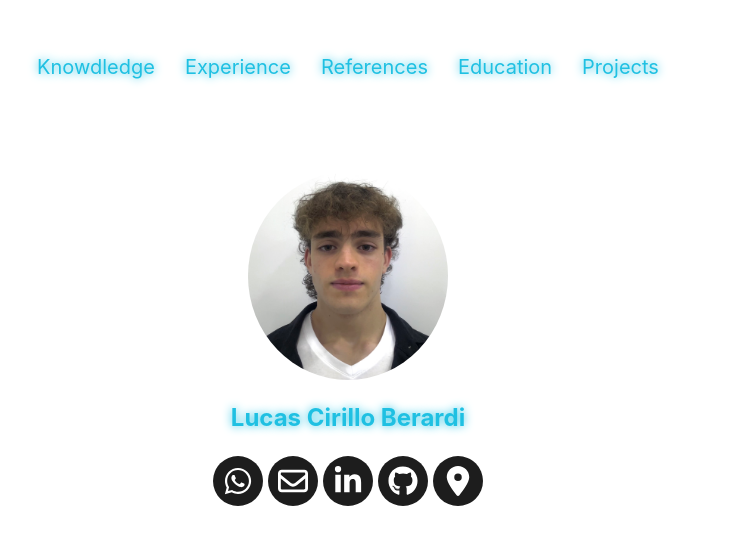
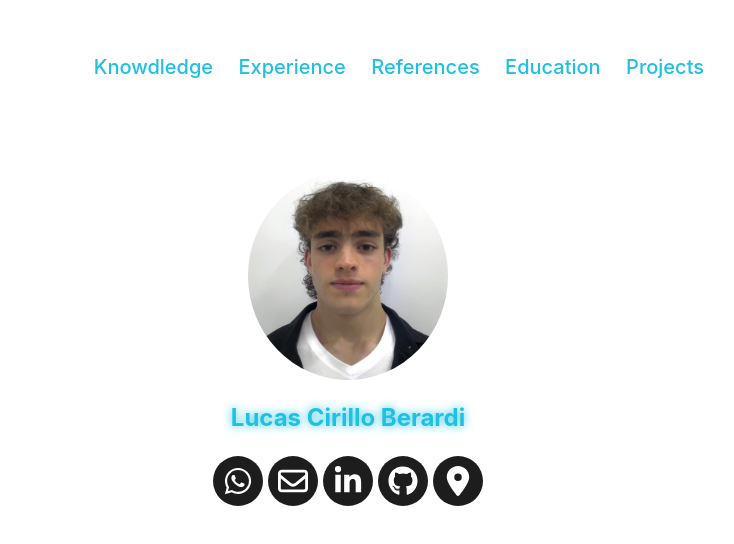
Before and after one commit to LucasGitP/portfolio, a React (Vite) app: page / in a window 1280 px wide. Shown: the top 544 px of the page, without its empty margins (292-1026 px from the left). Built offline with nearby package versions, Linux system fonts and the light colour scheme.

Commit message:
feat(Navbar.jsx): add an a label to navbar items

```diff
--- a/src/components/Navbar/Navbar.css
+++ b/src/components/Navbar/Navbar.css
@@ -1,16 +1,33 @@
 .navbar {
+  display: flex;
+  justify-content: center;
   padding: 20px 0 40px;
   ul {
-    display: flex;
-    gap: 30px;
-    padding: 0;
-    margin: 0;
-    list-style: none;
   }
 
   li {
     color: #1fc0e2;
-    text-shadow: 0 0 10px #1fc0e2;
     font-size: 1.25em;
   }
 }
+
+@media (min-width: 768px) {
+  .navbar {
+    ul {
+    }
+  }
+}
+
+@media (min-width: 1024px) {
+  .navbar {
+    ul {
+      display: flex;
+      justify-content: space-between;
+      gap: 5%;
+      padding: 0;
+      margin: 0;
+      list-style: none;
+      width: 100%;
+    }
+  }
+}
--- a/src/components/Navbar/Navbar.jsx
+++ b/src/components/Navbar/Navbar.jsx
@@ -9,7 +9,7 @@ export default function Navbar() {
         <ul className="list">
           {links.map((link) => (
             <li className="item" key={link}>
-              {link}
+              <a href="">{link}</a>
             </li>
           ))}
         </ul>
```
